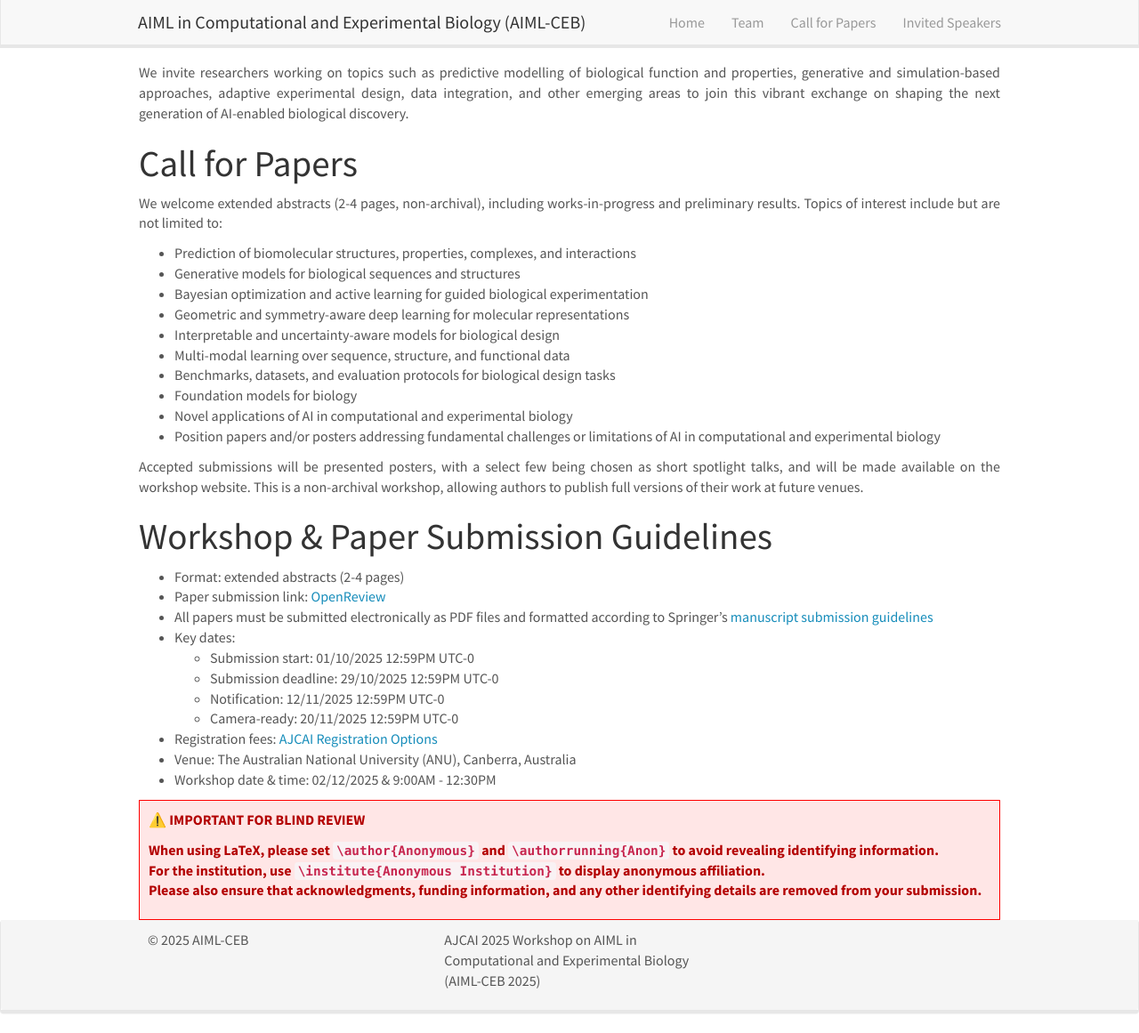
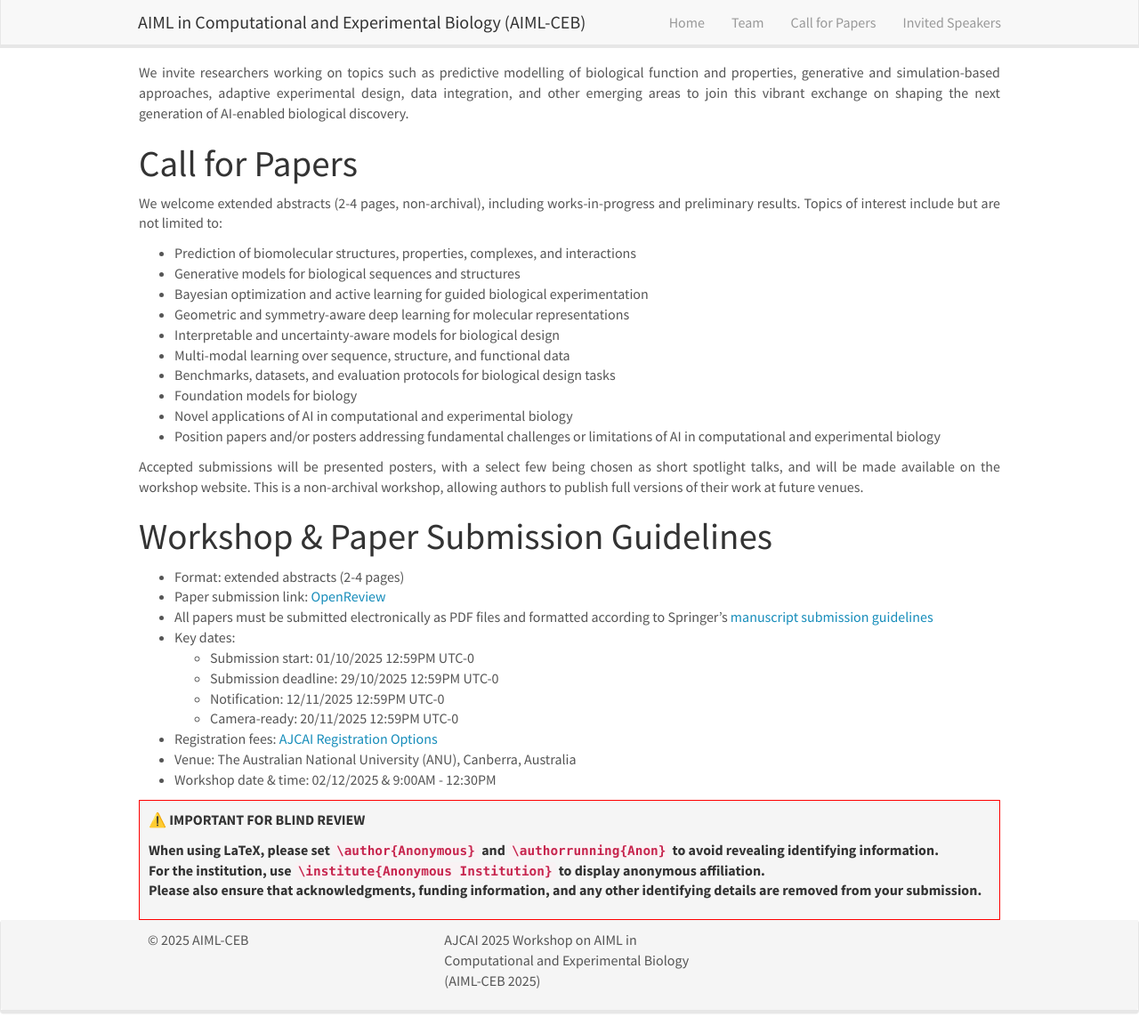
Before and after one commit to wokas36/wokas36.github.io, a Jekyll site: the page built from _pages/openings.md, in a window 1280 px wide and 1161 px high. Shown: the whole window at 89% size. Built offline with Jekyll 4.4.1, drawn with Linux system fonts in a browser that asks for light colours; nearby versions of some CDN libraries.

Commit message:
init_commit_v27

```diff
--- a/_pages/openings.md
+++ b/_pages/openings.md
@@ -40,7 +40,7 @@
 * Venue: The Australian National University (ANU), Canberra, Australia
 * Workshop date & time: 02/12/2025 & 9:00AM - 12:30PM
 
-<div style="border:1px solid red; padding:10px; background-color:#ffe6e6; color:#b30000; font-weight:bold;">
+<div style="border:1px solid red; padding:10px; background-color:#f5f5f5; color:#333; font-weight:bold;">
 
 ⚠️ **IMPORTANT FOR BLIND REVIEW**
 
```
